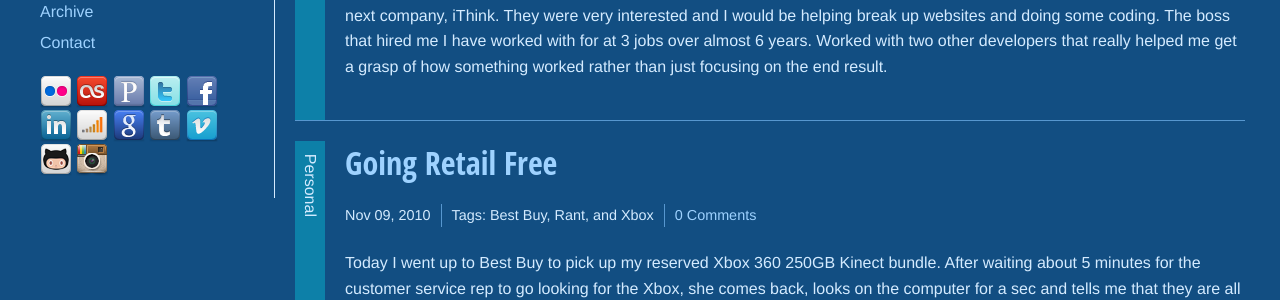
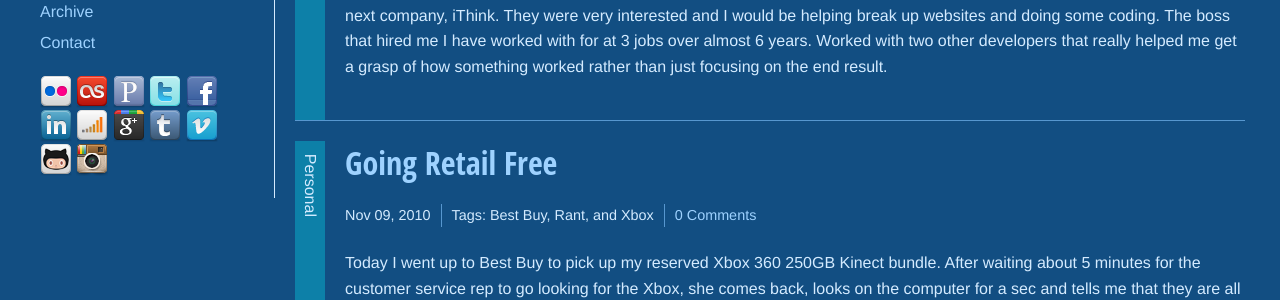
Before and after one commit to defvayne23/defvayne23.com, a Jekyll site: the page built from index.html, in a window 1280 px wide. Shown: the part 407-707 px from the top of the page. Built offline with Jekyll 4.4.1, drawn with Linux system fonts in a browser that asks for light colours; Markdown is read by kramdown in place of the engine named in the settings.

Commit message:
Change Google social link to Google+

```diff
--- a/_config.yml
+++ b/_config.yml
@@ -27,8 +27,8 @@ social:
   url: http://careers.stackoverflow.com/wjh
   image: /images/social/careers_32.png
 - name: Google
-  url: https://profiles.google.com/defvayne23
-  image: /images/social/google_32.png
+  url: https://plus.google.com/101426124193890632797/posts
+  image: /images/social/googleplus_32.png
 - name: Tumblr
   url: http://defvayne23.tumblr.com/
   image: /images/social/tumblr_32.png
```
Also changed, not shown: images/social/googleplus_32.png (added).
